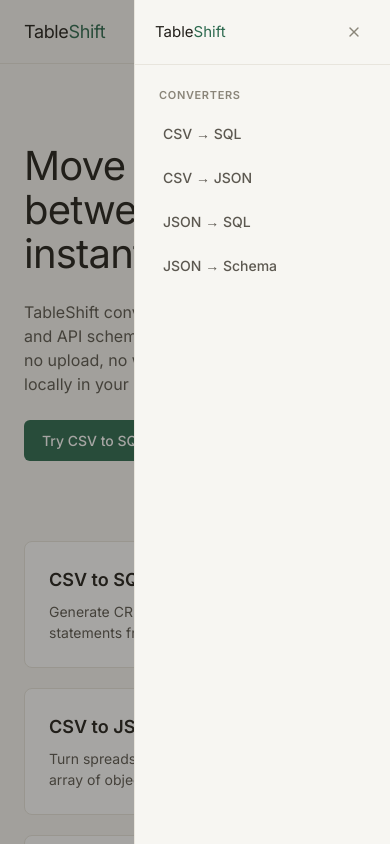
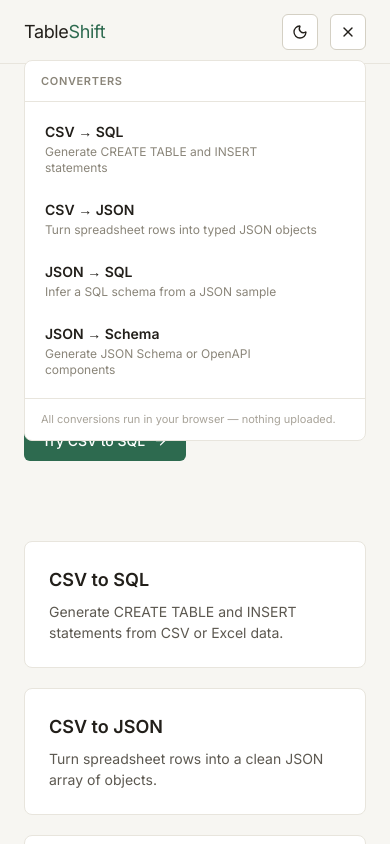
Before and after one commit to TEJASWI-RAJ0210/TableShift, a Next.js app: page / in a window 390 px wide. Both pictures are taken after a click on the button 348 px from the left and 31 px from the top of the page. Shown: the top 844 px of the page. Built offline with nearby package versions, Linux system fonts and the light colour scheme.

Commit message:
refactor design of mobile navbar

```diff
--- a/components/layout/MobileNav.tsx
+++ b/components/layout/MobileNav.tsx
@@ -1,71 +1,112 @@
 "use client";
 
-import { useState } from "react";
+import { useState, useRef, useEffect } from "react";
 import Link from "next/link";
-import { Menu, X } from "lucide-react";
+import { Menu, X, ArrowRight } from "lucide-react";
 
 const converters = [
-  { href: "/csv-to-sql", label: "CSV → SQL" },
-  { href: "/csv-to-json", label: "CSV → JSON" },
-  { href: "/json-to-sql", label: "JSON → SQL" },
-  { href: "/json-to-schema", label: "JSON → Schema" },
+  {
+    href: "/csv-to-sql",
+    label: "CSV → SQL",
+    description: "Generate CREATE TABLE and INSERT statements",
+  },
+  {
+    href: "/csv-to-json",
+    label: "CSV → JSON",
+    description: "Turn spreadsheet rows into typed JSON objects",
+  },
+  {
+    href: "/json-to-sql",
+    label: "JSON → SQL",
+    description: "Infer a SQL schema from a JSON sample",
+  },
+  {
+    href: "/json-to-schema",
+    label: "JSON → Schema",
+    description: "Generate JSON Schema or OpenAPI components",
+  },
 ];
 
 export default function MobileNav() {
   const [open, setOpen] = useState(false);
+  const ref = useRef<HTMLDivElement>(null);
+
+  // Close on outside click
+  useEffect(() => {
+    function handleClick(e: MouseEvent) {
+      if (ref.current && !ref.current.contains(e.target as Node)) {
+        setOpen(false);
+      }
+    }
+    if (open) document.addEventListener("mousedown", handleClick);
+    return () => document.removeEventListener("mousedown", handleClick);
+  }, [open]);
+
+  // Close on route change / escape key
+  useEffect(() => {
+    function handleKey(e: KeyboardEvent) {
+      if (e.key === "Escape") setOpen(false);
+    }
+    document.addEventListener("keydown", handleKey);
+    return () => document.removeEventListener("keydown", handleKey);
+  }, []);
 
   return (
-    <div className="md:hidden">
+    <div className="relative md:hidden" ref={ref}>
       <button
-        onClick={() => setOpen(true)}
-        aria-label="Open menu"
-        className="flex h-9 w-9 items-center justify-center rounded-md border border-hairline-strong bg-surface-card text-ink cursor-pointer"
+        onClick={() => setOpen((o) => !o)}
+        aria-label={open ? "Close menu" : "Open menu"}
+        aria-expanded={open}
+        className="flex h-9 w-9 items-center justify-center rounded-md border border-hairline-strong bg-surface-card text-ink transition-colors hover:border-primary cursor-pointer"
       >
-        <Menu size={16} />
+        {open ? <X size={16} /> : <Menu size={16} />}
       </button>
 
-      {/* Backdrop */}
-      {open && (
-        <div
-          className="fixed inset-0 z-40 bg-ink/40"
-          onClick={() => setOpen(false)}
-        />
-      )}
-
-      {/* Drawer */}
+      {/* Dropdown panel */}
       <div
-        className={`fixed right-0 top-0 z-50 h-full w-64 bg-canvas shadow-none border-l border-hairline transform transition-transform duration-200 ${
-          open ? "translate-x-0" : "translate-x-full"
-        }`}
+        className={`absolute right-0 top-[calc(100%+10px)] w-[calc(100vw-48px)] max-w-sm rounded-lg border border-hairline bg-surface-card shadow-none overflow-hidden
+          transition-all duration-200 origin-top-right
+          ${open
+            ? "opacity-100 scale-100 translate-y-0 pointer-events-auto"
+            : "opacity-0 scale-95 -translate-y-2 pointer-events-none"
+          }`}
       >
-        <div className="flex items-center justify-between border-b border-hairline px-5 py-4">
-          <span className="text-[15px] font-normal text-ink">
-            Table<span className="text-primary">Shift</span>
-          </span>
-          <button
-            onClick={() => setOpen(false)}
-            aria-label="Close menu"
-            className="flex h-8 w-8 items-center justify-center rounded-md text-muted hover:text-ink cursor-pointer"
-          >
-            <X size={16} />
-          </button>
+        {/* Header */}
+        <div className="border-b border-hairline px-4 py-3">
+          <p className="text-[11px] font-semibold uppercase tracking-[0.06em] text-muted">
+            Converters
+          </p>
         </div>
 
-        <nav className="flex flex-col px-4 py-4 gap-1">
-          <p className="px-2 py-1.5 text-[11px] font-semibold uppercase tracking-[0.06em] text-muted">
-            Converters
-          </p>
+        {/* Links */}
+        <nav className="flex flex-col p-2">
           {converters.map((c) => (
             <Link
               key={c.href}
               href={c.href}
               onClick={() => setOpen(false)}
-              className="rounded-md px-3 py-2.5 text-sm font-medium text-body hover:bg-surface-card hover:text-ink transition-colors"
+              className="group flex items-start justify-between gap-3 rounded-md px-3 py-3 transition-colors hover:bg-canvas"
             >
-              {c.label}
+              <div className="flex flex-col gap-0.5">
+                <span className="text-sm font-semibold text-ink">
+                  {c.label}
+                </span>
+                <span className="text-xs text-muted">{c.description}</span>
+              </div>
+              <ArrowRight
+                size={14}
+                className="mt-0.5 shrink-0 text-muted opacity-0 group-hover:opacity-100 transition-opacity"
+              />
             </Link>
           ))}
         </nav>
+
+        {/* Footer note */}
+        <div className="border-t border-hairline px-4 py-3">
+          <p className="text-[11px] text-muted-soft">
+            All conversions run in your browser — nothing uploaded.
+          </p>
+        </div>
       </div>
     </div>
   );
```
